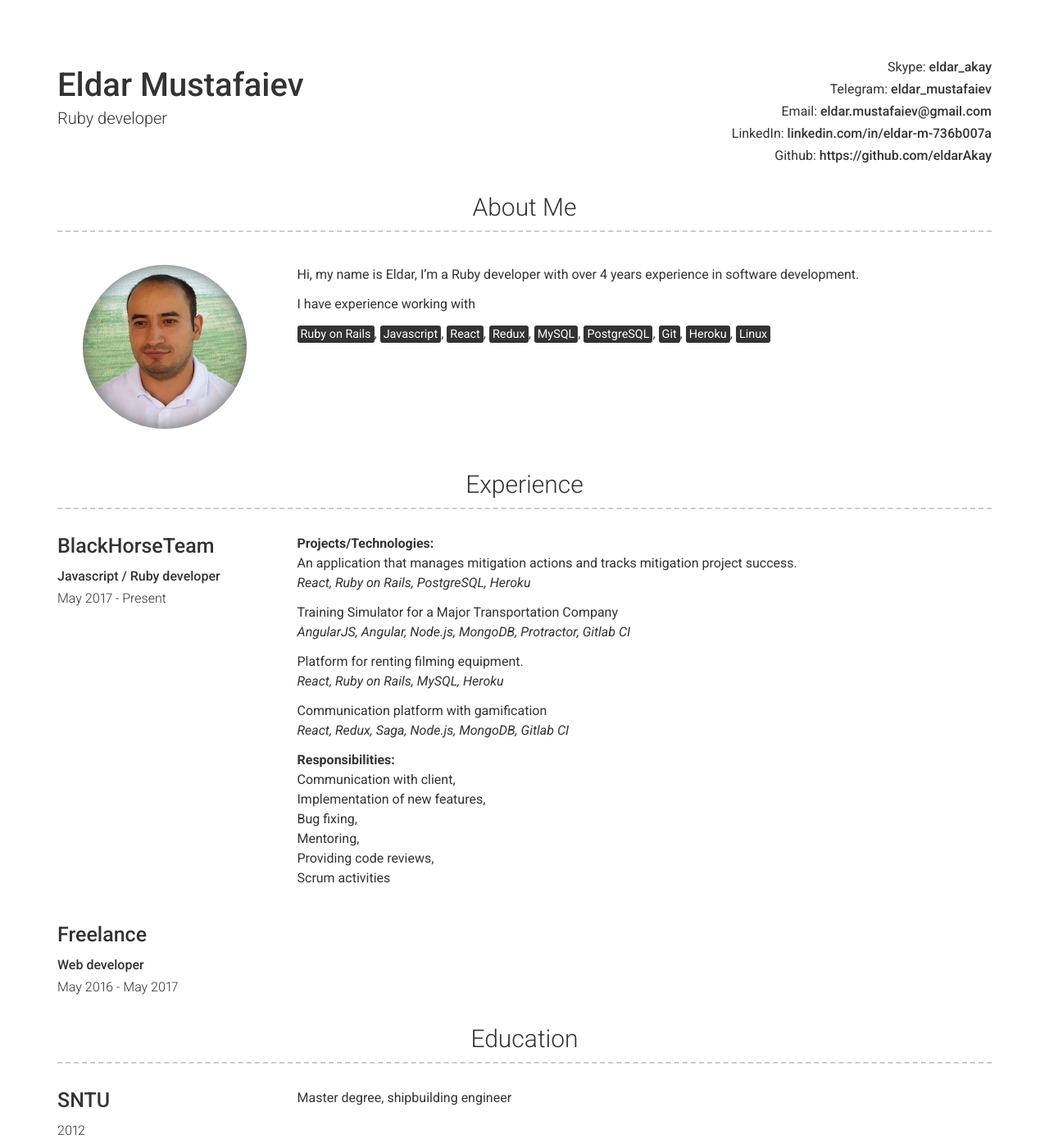
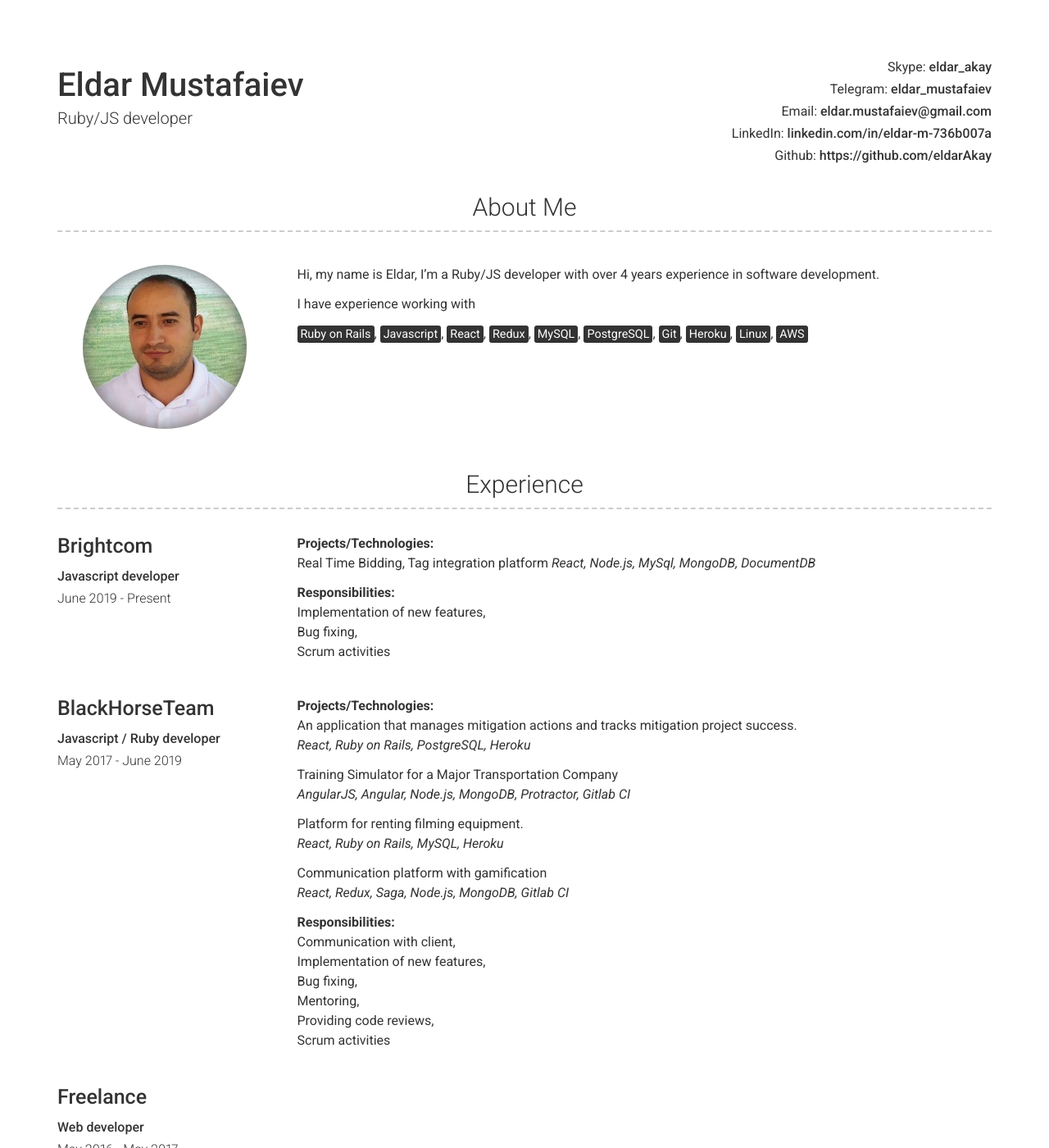
Before and after one commit to eldarAkay/modern-resume-ruby, a Jekyll site: the page built from index.md, in a window 1280 px wide and 1400 px high. Shown: the whole window at 82% size. Built offline with Jekyll 4.4.1, drawn with Linux system fonts in a browser that asks for light colours.

Commit message:
update CV

```diff
--- a/_config.yml
+++ b/_config.yml
@@ -4,7 +4,7 @@ repository: Git repository where your resume will be hosted, only required if yo
 
 # Personal info
 name: Eldar Mustafaiev
-title: Ruby developer
+title: Ruby/JS developer
 email: eldar.mustafaiev@gmail.com
 skype: eldar_akay
 telegram: eldar_mustafaiev
@@ -27,7 +27,7 @@ linkedin_username: eldar-m-736b007a
 # about_title: About Me (Use this to override about section title)
 about_profile_image: images/profile.jpg
 about_content: | # this will include new lines to allow paragraphs
-  Hi, my name is Eldar, I'm a Ruby developer with over 4 years experience in software development.
+  Hi, my name is Eldar, I'm a Ruby/JS developer with over 4 years experience in software development.
 
   I have experience working with
 
@@ -39,7 +39,8 @@ about_content: | # this will include new lines to allow paragraphs
   <mark>PostgreSQL</mark>,
   <mark>Git</mark>,
   <mark>Heroku</mark>,
-  <mark>Linux</mark>
+  <mark>Linux</mark>,
+  <mark>AWS</mark>
 
 # Projects Section
 # projects_title: Projects #(Use this to override about projects section title)
--- a/_data/experience.yml
+++ b/_data/experience.yml
@@ -1,8 +1,23 @@
 # Experience template
+- company: Brightcom
+  #  link: (https://www.linkedin.com/company/blackhorseteam/about/)
+  job_title: Javascript developer
+  dates: June 2019 - Present
+  #  quote: >
+  #   Short description of the company (optional)
+  description: | # this will include new lines to allow paragraphs
+    **Projects/Technologies:**
+    Real Time Bidding, Tag integration platform
+    *React, Node.js, MySql, MongoDB, DocumentDB*
+
+    **Responsibilities:**
+    Implementation of new features,
+    Bug fixing,
+    Scrum activities
 - company: BlackHorseTeam
 #  link: (https://www.linkedin.com/company/blackhorseteam/about/)
   job_title: Javascript / Ruby developer
-  dates: May 2017 - Present
+  dates: May 2017 - June 2019
 #  quote: >
 #   Short description of the company (optional)
   description: | # this will include new lines to allow paragraphs
```
